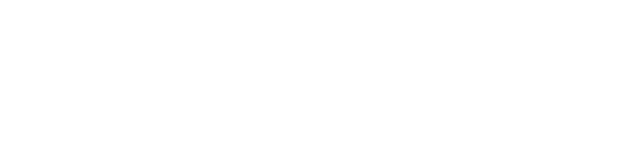
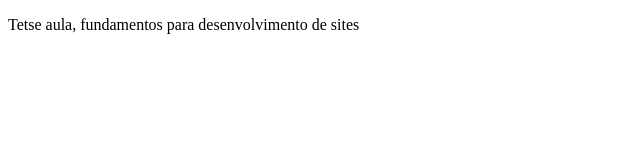
Before and after one commit to thiago-henrique-dev/HTML-e-CSS-com-Bootstrap-Essencial-para-Iniciantes, a plain HTML site: page index.html in a window 1280 px wide. Shown: the whole page, without its empty margins (0-640 px from the left). Drawn offline with Linux system fonts and the light colour scheme.

Commit message:
Acrescentando primeiras informações

```diff
--- a/index.html
+++ b/index.html
@@ -4,9 +4,10 @@
     <meta charset="UTF-8">
     <meta http-equiv="X-UA-Compatible" content="IE=edge">
     <meta name="viewport" content="width=device-width, initial-scale=1.0">
-    <title>Document</title>
+    <title>Treinamentos</title>
 </head>
 <body>
+    <p>Tetse aula, fundamentos para desenvolvimento de sites</p>
 
 </body>
 </html>
```
